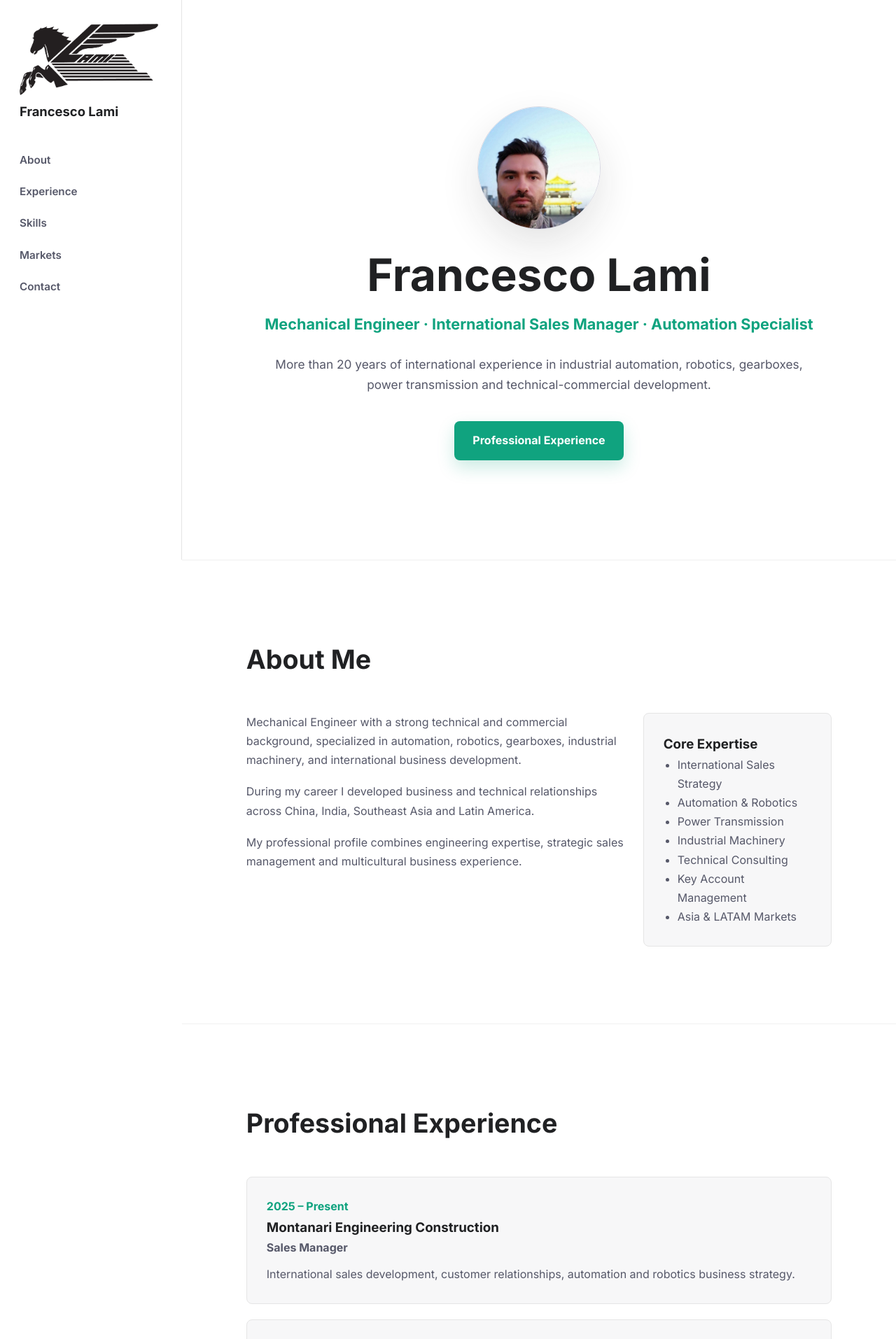
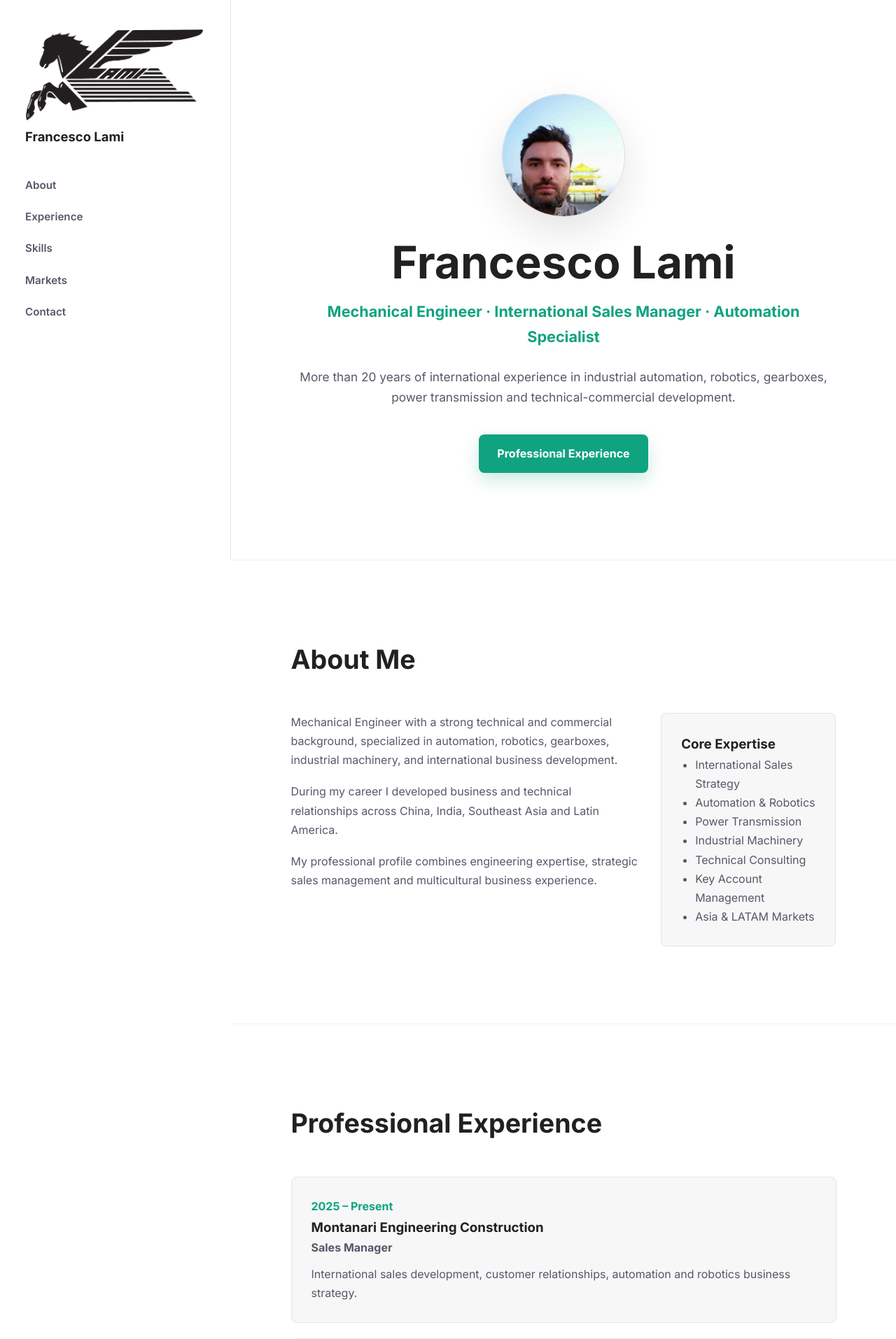
Before and after one commit to francescolami-hash/didactic-sniffle, a Flask app: page / in a window 1280 px wide. Shown: the top 1914 px of the page at 70% size. Run offline with Flask 3, Linux system fonts and the light colour scheme.

Commit message:
Enlarge left sidebar logo area

```diff
--- a/Project_Sito/static/style.css
+++ b/Project_Sito/static/style.css
@@ -13,7 +13,7 @@ body{
     background:#ffffff;
     color:#202123;
     line-height:1.7;
-    padding-left:260px;
+    padding-left:330px;
 }
 
 nav{
@@ -21,9 +21,9 @@ nav{
     top:0;
     left:0;
     z-index:10;
-    width:260px;
+    width:330px;
     height:100vh;
-    padding:34px 28px;
+    padding:42px 36px;
     display:flex;
     flex-direction:column;
     justify-content:flex-start;
@@ -48,8 +48,8 @@ nav{
 }
 
 .brand-logo{
-    width:198px;
-    height:102px;
+    width:254px;
+    height:130px;
     object-fit:contain;
     display:block;
 }
--- a/Project_Sito/templates/index.html
+++ b/Project_Sito/templates/index.html
@@ -6,7 +6,7 @@
     <meta name="viewport" content="width=device-width, initial-scale=1.0">
     <title>Francesco Lami | Mechanical & Sales Engineer</title>
 
-    <link rel="stylesheet" href="{{ url_for('static', filename='style.css') }}?v=20260516">
+    <link rel="stylesheet" href="{{ url_for('static', filename='style.css') }}?v=20260516b">
 
     <link rel="preconnect" href="https://fonts.googleapis.com">
     <link rel="preconnect" href="https://fonts.gstatic.com" crossorigin>
@@ -17,7 +17,7 @@
 
 <nav>
     <a href="#" class="logo" aria-label="Francesco Lami homepage">
-        <img src="{{ url_for('static', filename='logo.png') }}?v=20260516" alt="" class="brand-logo">
+        <img src="{{ url_for('static', filename='logo.png') }}?v=20260516b" alt="" class="brand-logo">
         <span>Francesco Lami</span>
     </a>
 
@@ -37,7 +37,7 @@
     <div class="hero-content">
 
         <img
-            src="{{ url_for('static', filename='profile-000.jpg') }}?v=20260516"
+            src="{{ url_for('static', filename='profile-000.jpg') }}?v=20260516b"
             alt="Profile photo of Francesco Lami"
             class="profile-photo"
         >
--- a/docs/index.html
+++ b/docs/index.html
@@ -6,7 +6,7 @@
     <meta name="viewport" content="width=device-width, initial-scale=1.0">
     <title>Francesco Lami | Mechanical & Sales Engineer</title>
 
-    <link rel="stylesheet" href="static/style.css?v=20260516">
+    <link rel="stylesheet" href="static/style.css?v=20260516b">
 
     <link rel="preconnect" href="https://fonts.googleapis.com">
     <link rel="preconnect" href="https://fonts.gstatic.com" crossorigin>
@@ -17,7 +17,7 @@
 
 <nav>
     <a href="#" class="logo" aria-label="Francesco Lami homepage">
-        <img src="static/logo.png?v=20260516" alt="" class="brand-logo">
+        <img src="static/logo.png?v=20260516b" alt="" class="brand-logo">
         <span>Francesco Lami</span>
     </a>
 
@@ -37,7 +37,7 @@
     <div class="hero-content">
 
         <img
-            src="static/profile-000.jpg?v=20260516"
+            src="static/profile-000.jpg?v=20260516b"
             alt="Profile photo of Francesco Lami"
             class="profile-photo"
         >
```
Also changed, not shown: docs/static/style.css (+5 -5 lines).
